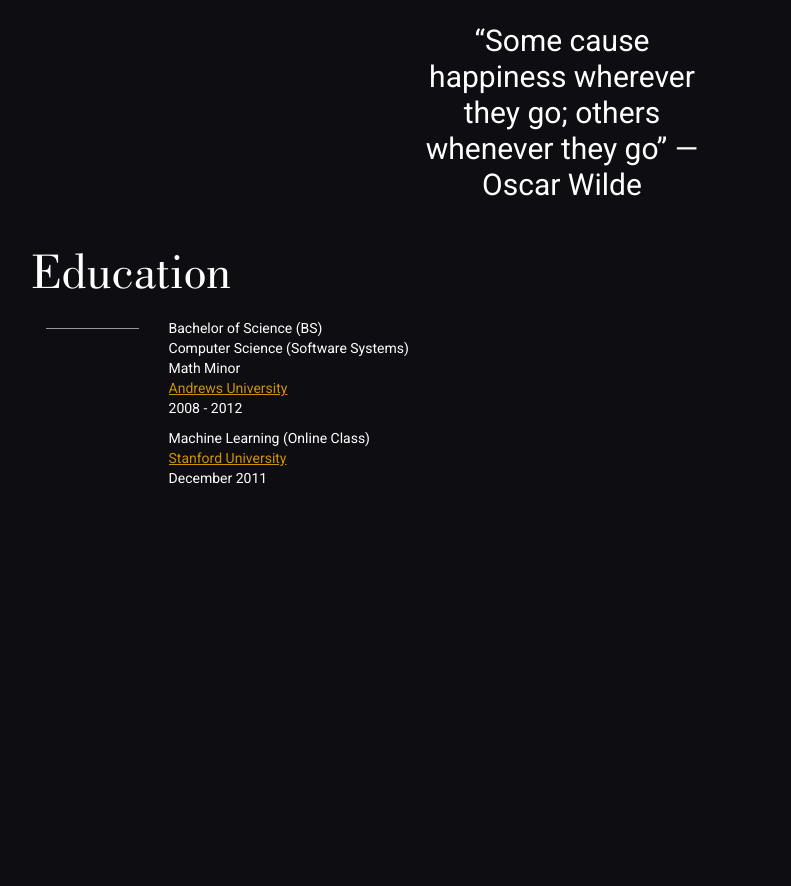
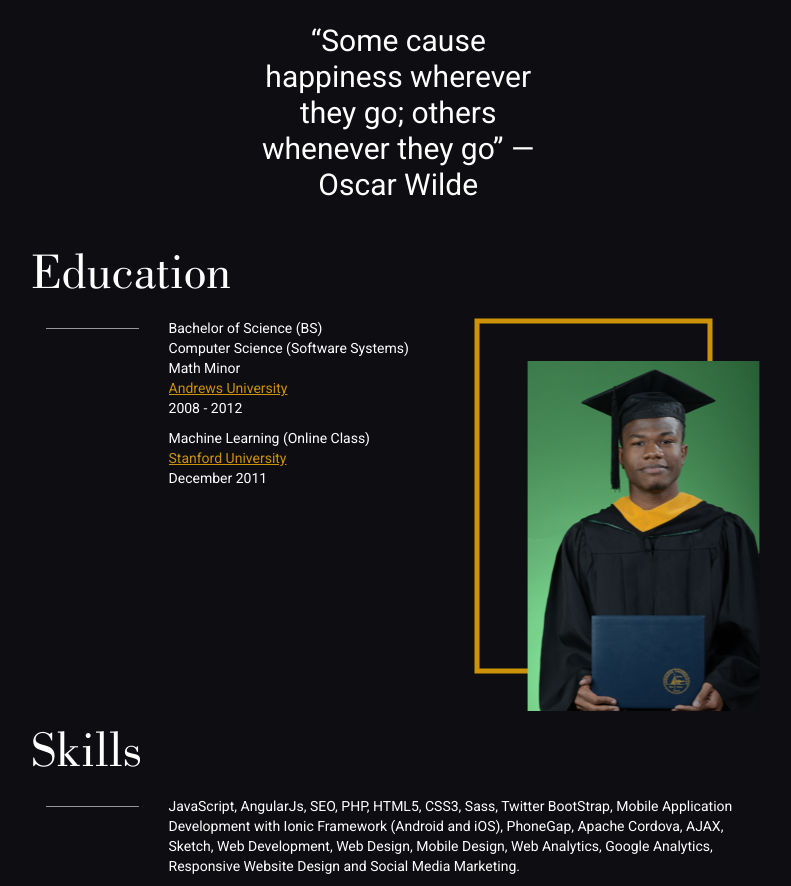
Before and after one commit to denzildoyle/Personal-Website, a plain HTML site: page index.html in a window 1280 px wide. Shown: the part 1464-2350 px from the top of the page, without its empty margins (78-869 px from the left). Before the commit the page ends 1962 px from the top, so only its background shows below. Drawn offline with nearby package versions, Linux system fonts and the light colour scheme.

Commit message:
Add skills section

```diff
--- a/index.html
+++ b/index.html
@@ -131,8 +131,8 @@
 
         <section id="quote">
             <div class="row">
-                <div class="col-md-10 col-md-offset-1">
-                    <div class="col-md-4 col-md-offset-4">
+                <div class="col-md-7 col-md-offset-1">
+                    <div class="col-md-6 col-md-offset-3">
                         <p>“Some cause happiness wherever they go; others whenever they go” —Oscar Wilde</p>
                     </div>
                 </div>
@@ -165,7 +165,22 @@
                     </div>
 
                     <div class="col-md-5">
+                        <img src="../images/education-denzildoyle.png">
+                    </div>
+                </div>
+            </div>
+        </section>
 
+        <section id="skills">
+            <div class="row">
+                <div class="col-md-7 col-md-offset-1">
+                    <h1>Skills</h1>
+
+                    <div class="col-xs-2">
+                        <span class="line pull-left"></span>
+                    </div>
+                    <div class="col-md-10">
+                        <p>JavaScript, AngularJs, SEO, PHP, HTML5, CSS3, Sass, Twitter BootStrap, Mobile Application Development with Ionic Framework (Android and iOS), PhoneGap, Apache Cordova, AJAX, Sketch, Web Development, Web Design, Mobile Design, Web Analytics, Google Analytics, Responsive Website Design and Social Media Marketing.</p>
                     </div>
                 </div>
             </div>
--- a/sass/styles.scss
+++ b/sass/styles.scss
@@ -19,6 +19,10 @@
 
 body{
 	background-color: #0E0D12;
+    background-image: url('../images/denzildoyle.jpg');
+    background-repeat: no-repeat;
+    background-position: right top;
+    background-attachment: fixed;
 }
 
 h1{
```
Also changed, not shown: css/styles.css, denzildoyle.jpg (added), images/denzildoyle.jpg (added), images/education-denzildoyle.png (added), 1 other file.
